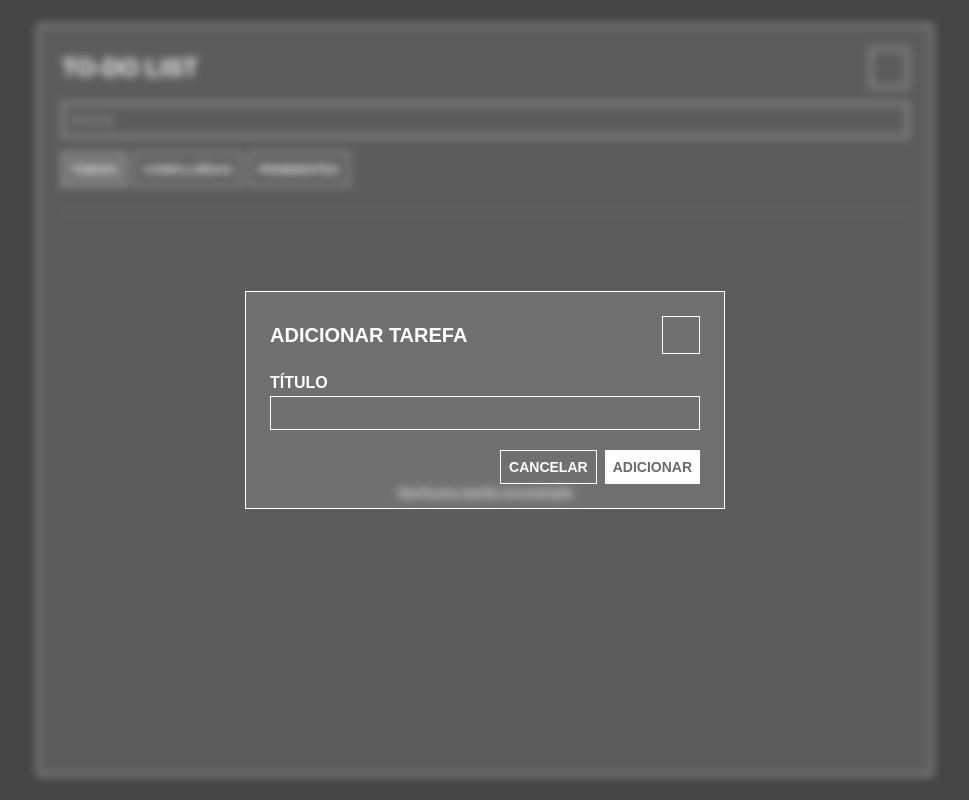
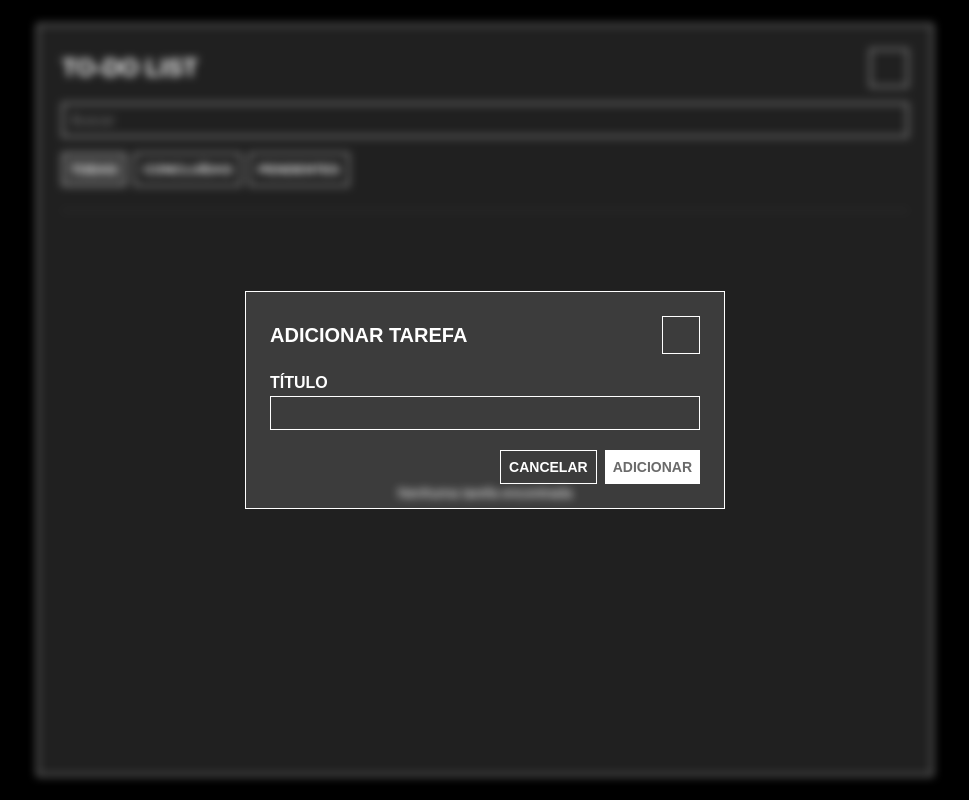
Before and after one commit to felipe-coletti/to-do-list, a React (Vite) app: page / in a window 1280 px wide. Both pictures are taken after a click on the button 1044 px from the left and 68 px from the top of the page. Shown: the whole page, without its empty margins (155-1124 px from the left). Built offline with nearby package versions, Linux system fonts and the light colour scheme; some icons are missing.

Commit message:
style: remove background color from backdrop and adjust scrollbar styles

```diff
--- a/src/components/Checkbox/styles.module.css
+++ b/src/components/Checkbox/styles.module.css
@@ -15,11 +15,16 @@
 	font-size: 0.875rem;
 	height: 1.5rem;
 	justify-content: center;
+	position: relative;
 }
 
 .checkbox.actived::after {
 	aspect-ratio: 1 / 1;
 	background-color: var(--color-foreground);
 	content: '';
-	height: 75%;
+	height: 72.73%;
+	position: absolute;
+	left: 50%;
+	top: 50%;
+	transform: translate(-50%, -50%);
 }
--- a/src/components/Modal/styles.module.css
+++ b/src/components/Modal/styles.module.css
@@ -11,7 +11,6 @@
 .backdrop {
 	align-items: center;
 	backdrop-filter: blur(4px);
-	background-color: var(--color-backdrop);
 	display: flex;
 	flex-direction: column;
 	justify-content: center;
--- a/src/index.css
+++ b/src/index.css
@@ -24,12 +24,10 @@ body {
 
 ::-webkit-scrollbar-track {
 	background: var(--color-foreground-soft);
-	border-radius: 4px;
 }
 
 ::-webkit-scrollbar-thumb {
 	background-color: var(--color-foreground);
-	border-radius: 4px;
 }
 
 .paragraph {
```
